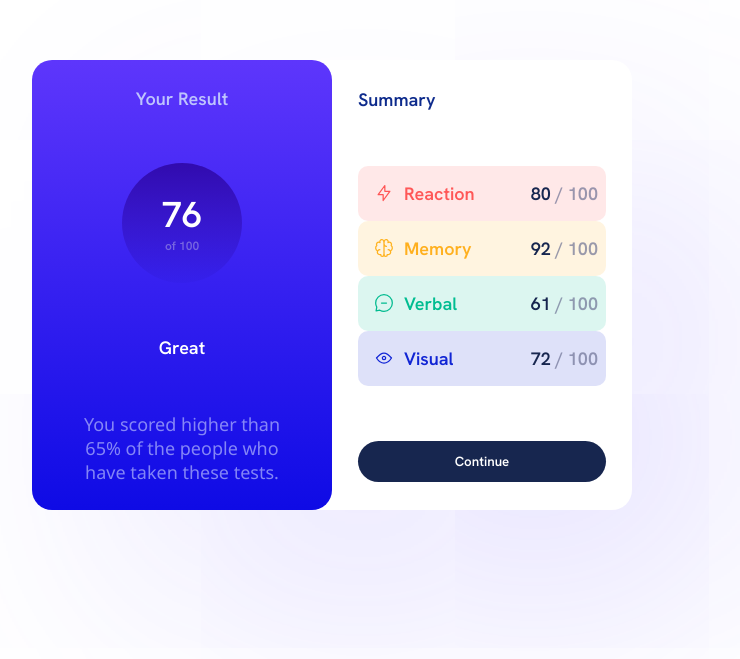
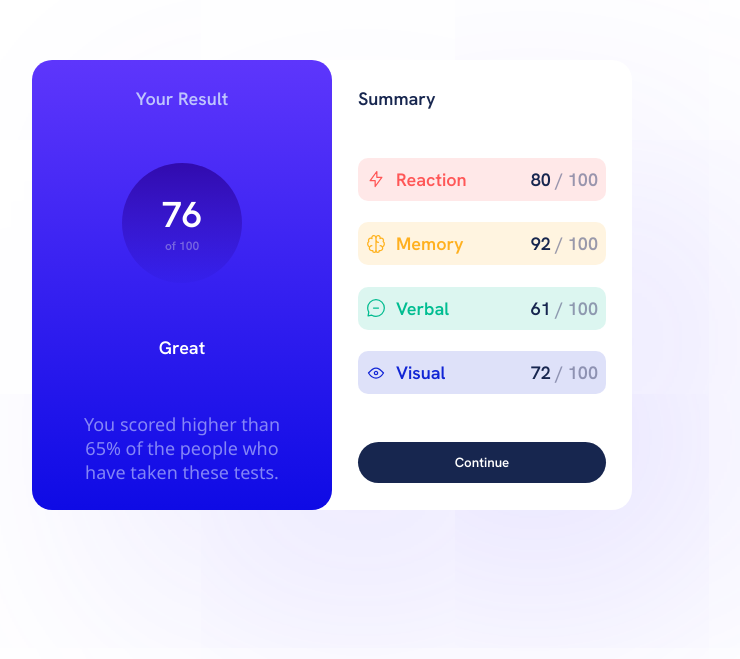
Before and after one commit to AslamtoIbrahim/Project-2, a plain HTML site: page index.html in a window 1280 px wide. Shown: the part 115-774 px from the top of the page, without its empty margins (308-1048 px from the left). Drawn offline with Linux system fonts and the light colour scheme.

Commit message:
add changes html and css

```diff
--- a/index.html
+++ b/index.html
@@ -28,7 +28,9 @@
       <p class="you">You scored higher than 65% of the people who have taken these tests.</p>
     </div>
     <div class="summary">
-      <p class="sum">Summary</p>
+      <div class="summr">
+        <p class="sum">Summary</p>
+      </div>
       <div class="items">
         <div class="react">
           <div><img src="assets/images/icon-reaction.svg" alt="">
@@ -38,21 +40,24 @@
         </div>
         <div class="memory">
           <div><img src="assets/images/icon-memory.svg" alt="">
-            <p>Memory</p></div>
+            <p>Memory</p>
+          </div>
           <p class="num">92</p>
         </div>
         <div class="verbal">
           <div><img src="assets/images/icon-verbal.svg" alt="">
-            <p>Verbal</p></div>
+            <p>Verbal</p>
+          </div>
           <p class="num">61</p>
         </div>
         <div class="visual">
           <div><img src="assets/images/icon-visual.svg" alt="">
-            <p>Visual</p></div>
+            <p>Visual</p>
+          </div>
           <p class="num">72</p>
         </div>
       </div>
-      <button class="btn">Continue</button>
+      <div class="button"><button class="btn">Continue</button></div>
     </div>
   </div>
 
--- a/style.css
+++ b/style.css
@@ -2,15 +2,17 @@
     margin: 0px;
     padding: 0px;
     font-family: 'Hanken Grotesk', sans-serif;
+    box-sizing: border-box;
 }
 
-body{
+body {
     min-height: 100vh;
     display: flex;
     justify-content: center;
     align-items: center;
     font-size: 18px;
 }
+
 .container {
     width: 600px;
     height: 450px;
@@ -22,98 +24,110 @@ body{
 }
 
 
-.result{
+.result {
     display: flex;
     flex-direction: column;
     align-items: center;
     justify-content: space-around;
-    background-image: linear-gradient(hsl(252, 97%, 60%),hsl(241, 91%, 47%)) ;
+    background-image: linear-gradient(hsl(252, 97%, 60%), hsl(241, 91%, 47%));
     border-radius: 20px;
 }
 
-.yres{
+.yres {
     color: rgb(190, 196, 253);
 }
 
-.cercle{
+.cercle {
     display: flex;
     flex-direction: column;
     align-items: center;
     justify-content: center;
-    background-image: linear-gradient(rgba(41, 1, 153, 0.774),hsla(241, 98%, 21%, 0.034));
+    background-image: linear-gradient(rgba(41, 1, 153, 0.774), hsla(241, 98%, 21%, 0.034));
     width: 120px;
     height: 120px;
     border-radius: 50%;
 }
 
-.seventy{
+.seventy {
     font-size: 36px;
     color: white;
     font-weight: bolder;
 }
 
-.of100{
+.of100 {
     color: rgba(226, 227, 236, 0.377);
     font-size: 12px;
 }
 
-.greate{
+.greate {
     color: white;
     font-size: 18px;
     font-weight: 700;
 }
 
-.you{
+.you {
     text-align: center;
     padding: 0px 35px;
     color: rgba(190, 196, 253, 0.651);
     font-family: 'Segoe UI', Tahoma, Geneva, Verdana, sans-serif;
 }
 
-.summary{
+.summary {
     display: flex;
     flex-direction: column;
     justify-content: space-around;
     padding: 0PX 26px;
 }
 
-.sum{
-    color:hsla(226, 86%, 29%, 0.986) ;
+.sum {
+    color: hsl(224deg 54.8% 19.93%);
+
 }
 
-.items{
+.items {
     display: flex;
     flex-direction: column;
-    justify-content: center;
+    justify-content: space-evenly;
+    flex-grow: 2;
+
 }
 
-.items div{
+.items div {
     display: flex;
     align-items: center;
     justify-content: space-between;
     border-radius: 10px;
-    padding: 8px 8px;
 }
 
-.react{
+.react {
     color: hsl(0, 100%, 67%);
     background-color: hsla(0, 100%, 67%, 0.137);
 }
 
-.memory{
+.memory {
     color: hsl(39, 100%, 56%);
-    background-color:hsl(39, 100%, 56%, 0.137) ;
-}
-.verbal{
-    color: hsl(166, 100%, 37%);
-    background-color:hsl(166, 100%, 37%, 0.137) ;
-}
-.visual{
-    color: hsl(234, 85%, 45%);
-    background-color:hsl(234, 85%, 45%, 0.137) ;
+    background-color: hsl(39, 100%, 56%, 0.137);
 }
 
-.btn{
+.verbal {
+    color: hsl(166, 100%, 37%);
+    background-color: hsl(166, 100%, 37%, 0.137);
+}
+
+.visual {
+    color: hsl(234, 85%, 45%);
+    background-color: hsl(234, 85%, 45%, 0.137);
+}
+
+.react,
+.memory,
+.verbal,
+.visual {
+    padding: 10px 8px;
+    /* margin-bottom: 20px; */
+}
+
+.btn {
     background-color: hsl(224deg 54.8% 19.93%);
     color: white;
     padding: 12px 10px;
@@ -121,14 +135,30 @@ body{
     border: none;
 }
 
-.num{
-    color:hsl(224deg 54.8% 19.93%) ;
+.num {
+    color: hsl(224deg 54.8% 19.93%);
 }
-.num::after{
+
+.num::after {
     content: " / 100";
     color: rgba(103, 107, 143, 0.671);
 }
 
-.items img{
+.items img {
     margin-right: 10px;
 }
+
+.button {
+    flex-grow: 1;
+    display: flex;
+    flex-wrap: wrap;
+    flex-direction: column;
+    justify-content: center;
+}
+
+.summr {
+    flex-grow: 1;
+    display: flex;
+    align-content: center;
+    flex-wrap: wrap;
+}
```
